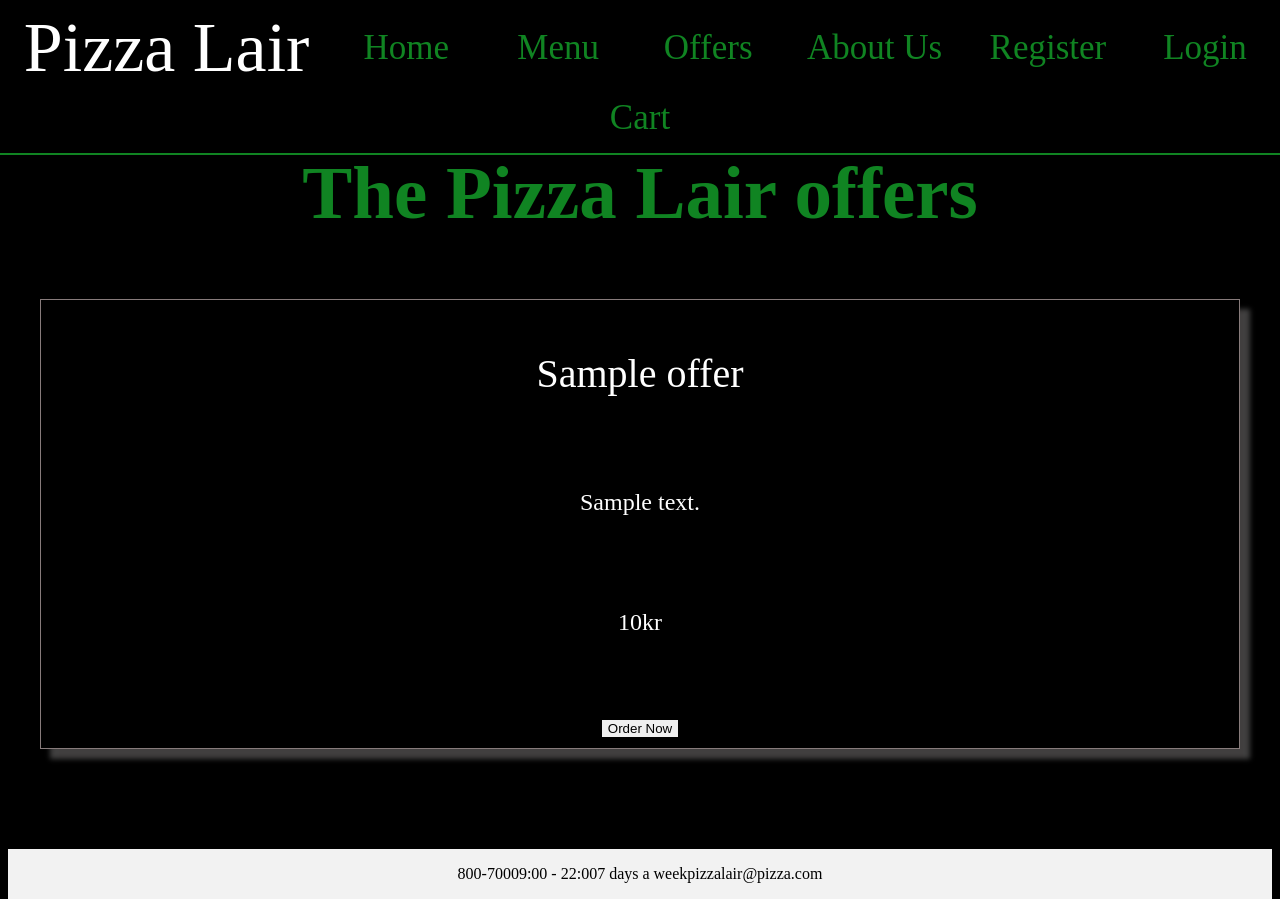
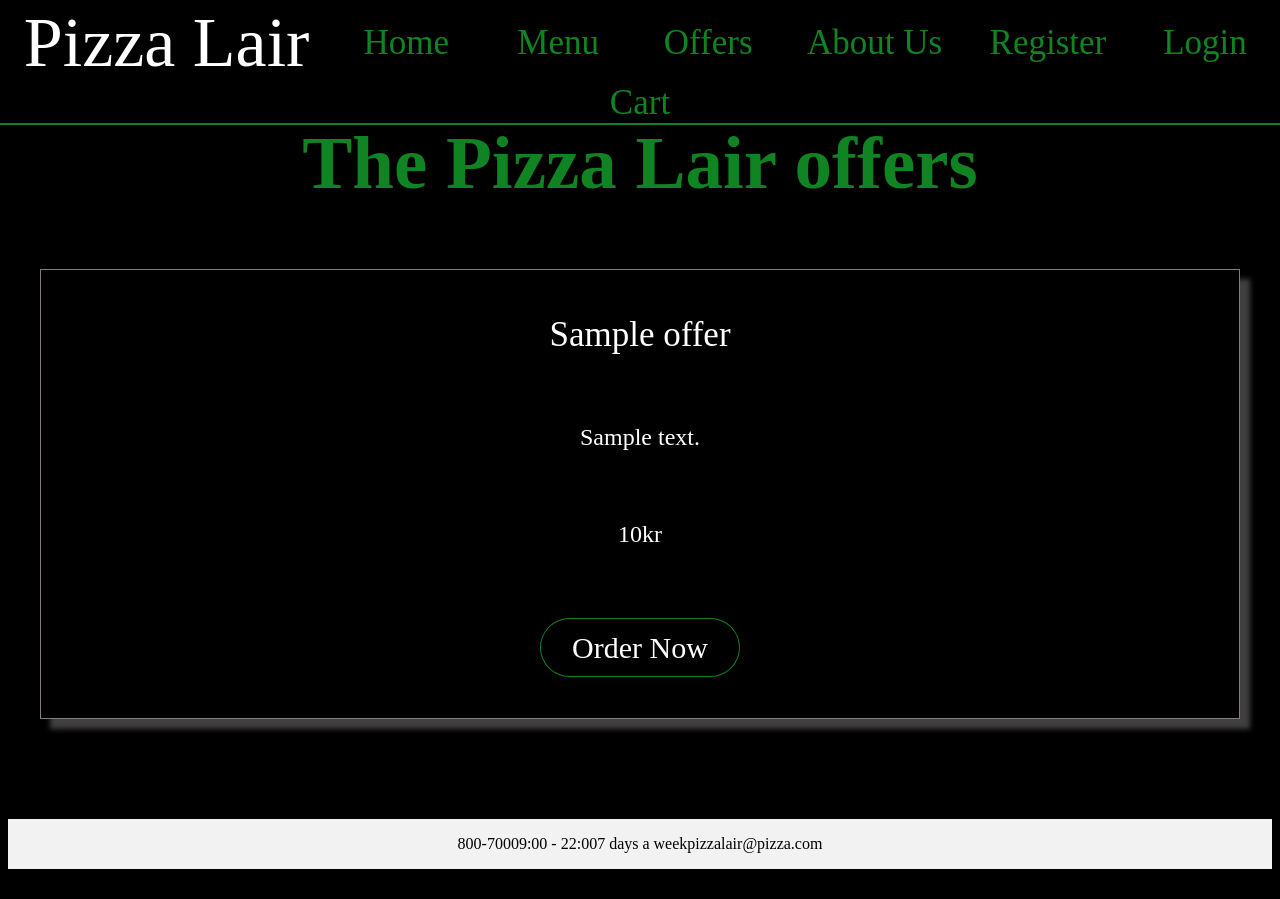
Before and after one commit to marteinnlundi/Verklegt-Correct_YES_VERY_GOOD, a Django app: page /products/offers in a window 1280 px wide. After the commit the page ends 869 px from the top, so only its background shows below. Run offline with Django 4.2, Linux system fonts and the light colour scheme; tables that the repository leaves empty hold one stand-in row (values such as "Sample post"); parts of the project's set-up code (start-up, migrations or seed data) failed here and were passed over.

Commit message:
Banner lagaður og offers sida alveg ready

```diff
--- a/Static/CSS/base-main.css
+++ b/Static/CSS/base-main.css
@@ -15,7 +15,7 @@ html {
 body {
   position: relative;
   min-height: 100%;
-  padding-top: 80px;
+  padding-top: 50px;
   padding-bottom: 150px;
 }
 
@@ -23,13 +23,14 @@ body {
   position: fixed;
   width: 100%;
   top: 0;
+  right: 0;
   left: 0;
   display: flex;
   justify-content: space-evenly;
   align-items: center;
   flex-wrap: wrap;
   padding-top: 3px;
-  padding-bottom: 10px;
+  padding-bottom: 0px;
   z-index: 1;
   background-color: #000000;
   border-bottom: rgba(23, 189, 49, 0.699999988079071) solid 2px;
@@ -37,7 +38,7 @@ body {
 
 .fixed-header > div {
   text-align: center;
-  padding: 5px;
+
   box-sizing: border-box;
   flex-grow: 1;
   min-width: 150px; /* adjust as needed */
--- a/Static/CSS/menu.css
+++ b/Static/CSS/menu.css
@@ -93,6 +93,4 @@ button {
     color: white;
     background-color: #17bd3091;
     border: none;
-
-
 }
--- a/Static/CSS/offers.css
+++ b/Static/CSS/offers.css
@@ -33,7 +33,7 @@
 
 }
 .name {
-    font-size: 40px;
+    font-size: 35px;
     margin-bottom: 15px;
 }
 .description {
@@ -46,10 +46,8 @@
     margin-bottom: 30px;
 }
 
-.orderbutton {
-    display: inline-block;
-    width: 200%;
-    max-width: 300px;
+.offerbutton {
+    width: 200px;
     height: 59px;
     border-color: rgba(23, 189, 49, 0.699999988079071);
     border-style: solid;
@@ -57,16 +55,14 @@
     border-radius: 50px;
     color:white;
     background-color: black;
-    text-align: center;
-    line-height: 59px;
-    margin: auto;
-    text-decoration: none;
+    margin-top: 10px;
+    margin-bottom: 30px;
+    font-size: 30px;
 
-  }
+    }
 
-.orderbutton:hover {
-    border-style: solid;
-    border-color: rgba(23, 189, 49, 0.699999988079071);
-    border-width: 1px;
-    background-color: rgba(23, 189, 49, 0.75);
+.offerbutton:hover {
+    background-color: green;
+    color: white;
+    cursor: pointer;
 }
--- a/templates/products/offers.html
+++ b/templates/products/offers.html
@@ -19,10 +19,10 @@
         <p class="price text">{{ offer.price }}</p>
 
 
-        <form id="orderbutton" action="{% url 'offerItem' %}" method="get">
+        <form  action="{% url 'offerItem' %}" method="get">
             <input type="hidden" name="id" value="{{ offer.id }}">
-            <button type="submit">Order Now</button>
-          </form>
+            <button class="offerbutton text" type="submit">Order Now</button>
+        </form>
 
     </div>
         {% endfor %}
--- a/users/models.py
+++ b/users/models.py
@@ -1,5 +1,6 @@
 from django.db import models
 from django import forms
+from django.contrib.auth.models import User
 
 
 
```
Also changed, not shown: Static/CSS/about-us.css (+5 -4 lines).
